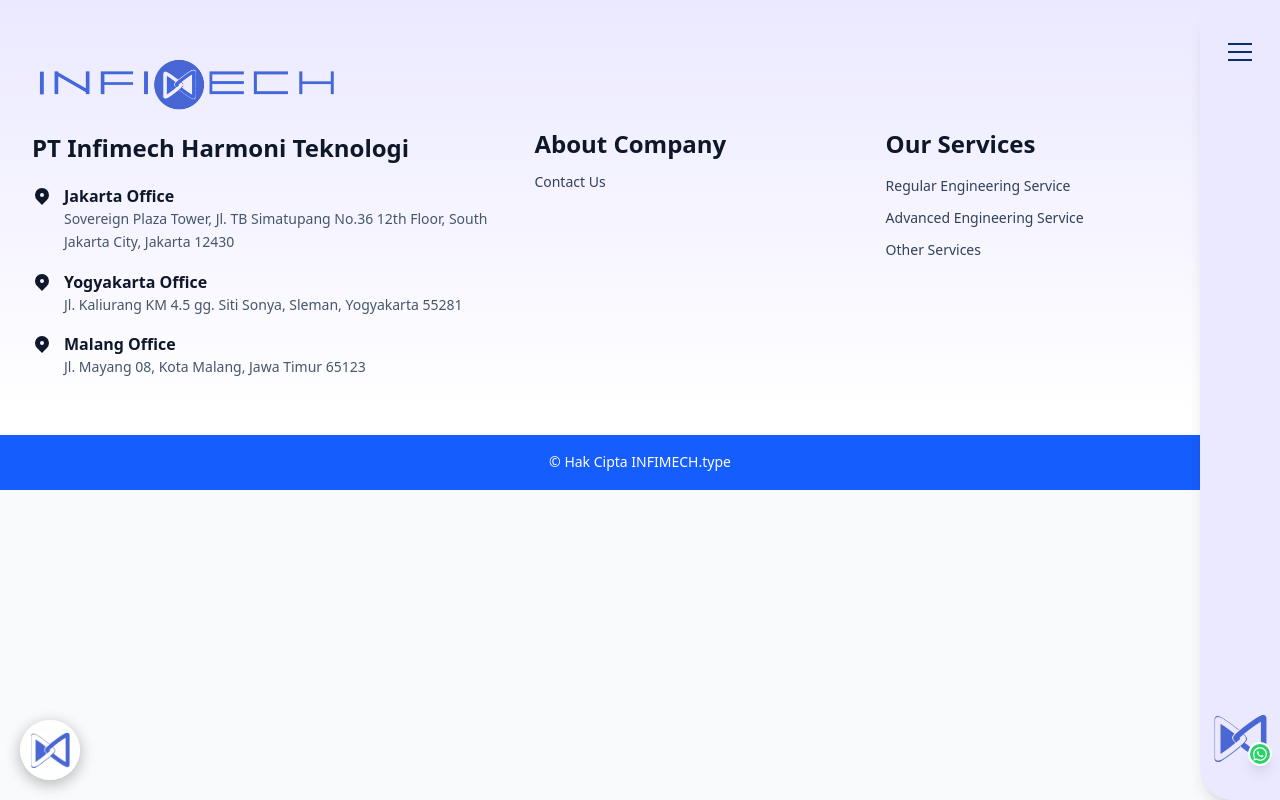
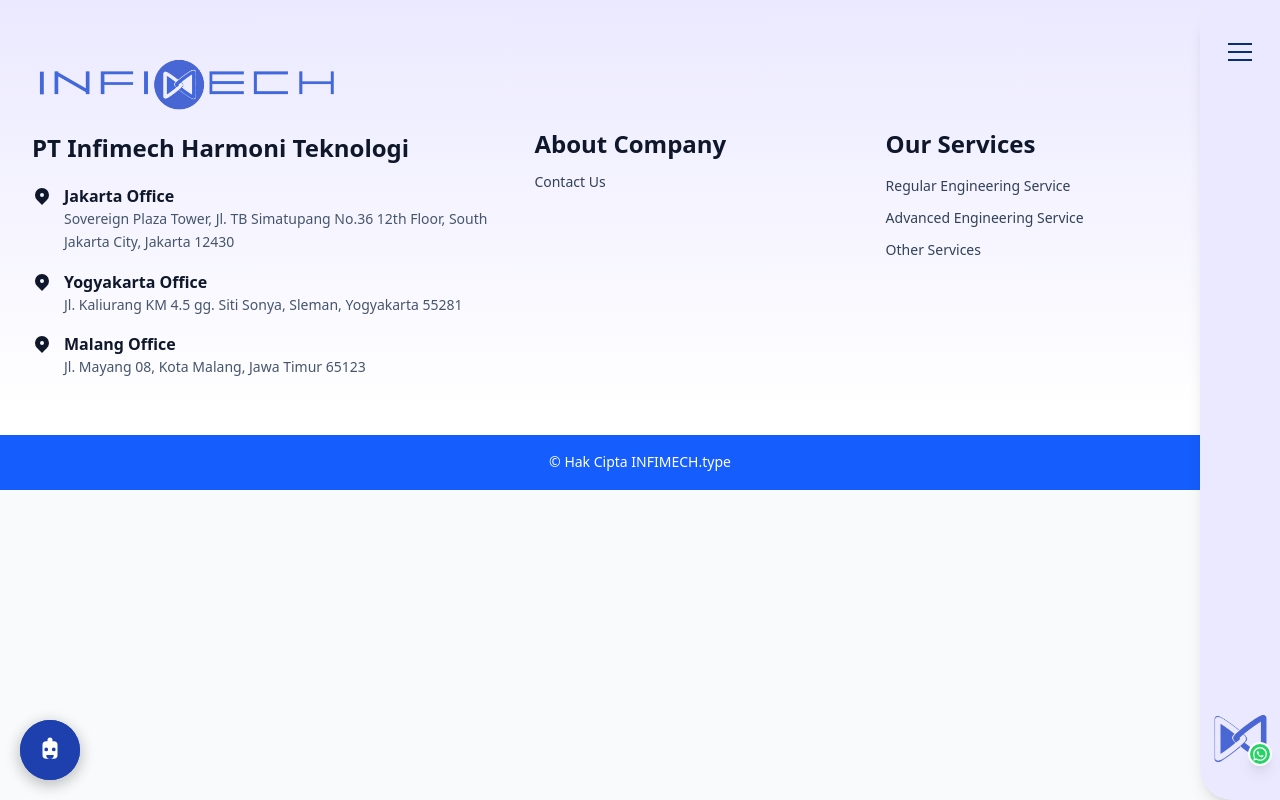
Before and after one commit to aatuuss/website_infimech, a React (Vite) app: page /chatbot in a window 1280 px wide. Built offline with nearby package versions, Linux system fonts and the light colour scheme.

Commit message:
revisi page bot logo

```diff
--- a/src/components/Chatbot.jsx
+++ b/src/components/Chatbot.jsx
@@ -1,11 +1,18 @@
 import React, { useState, useEffect, useRef } from "react";
 
-// Komponen Ikon Robot
+// Komponen Ikon Robot (PUTIH)
 const RobotIcon = ({ size = 20 }) => (
-  <svg width={size} height={size} viewBox="0 0 24 24" fill="white">
+  <svg
+    width={size}
+    height={size}
+    viewBox="0 0 24 24"
+    fill="white"
+    xmlns="http://www.w3.org/2000/svg"
+  >
     <path d="M12 2a2 2 0 0 1 2 2v1h1a3 3 0 0 1 3 3v8a3 3 0 0 1-3 3H9a3 3 0 0 1-3-3V8a3 3 0 0 1 3-3h1V4a2 2 0 0 1 2-2m-3 8a1.5 1.5 0 1 0 0 3 1.5 1.5 0 0 0 0-3m6 0a1.5 1.5 0 1 0 0 3 1.5 1.5 0 0 0 0-3M9 16a3 3 0 0 0 6 0H9z" />
   </svg>
 );
+
 
 function ChatBot() {
   const [isOpen, setIsOpen] = useState(false);
@@ -299,19 +306,22 @@ function ChatBot() {
 
       {/* Launcher Logo */}
 <div
-        style={{...styles.launcher, transform: isOpen ? "scale(0.9)" : "scale(1)"}}
+  style={{
+    ...styles.launcher,
+    backgroundColor: "#1e40af",
+    transform: isOpen ? "scale(0.9)" : "scale(1)"
+  }}
   onClick={() => setIsOpen(!isOpen)}
 >
   {isOpen ? (
-          <span style={{ color: "#000000", fontSize: "28px", fontWeight: "300" }}>×</span>
+    <span style={{ color: "white", fontSize: "28px", fontWeight: "300" }}>
+      ×
+    </span>
   ) : (
-          <img
-            src="/img/chatbot.png"
-            alt="Infimech Logo"
-            style={{ width: "40px", height: "40px", objectFit: "contain" }}
-          />
+    <RobotIcon size={30} />
   )}
 </div>
+
       </div>
     </>
   );
```
Lines whose indentation alone changed are shown as unchanged.
